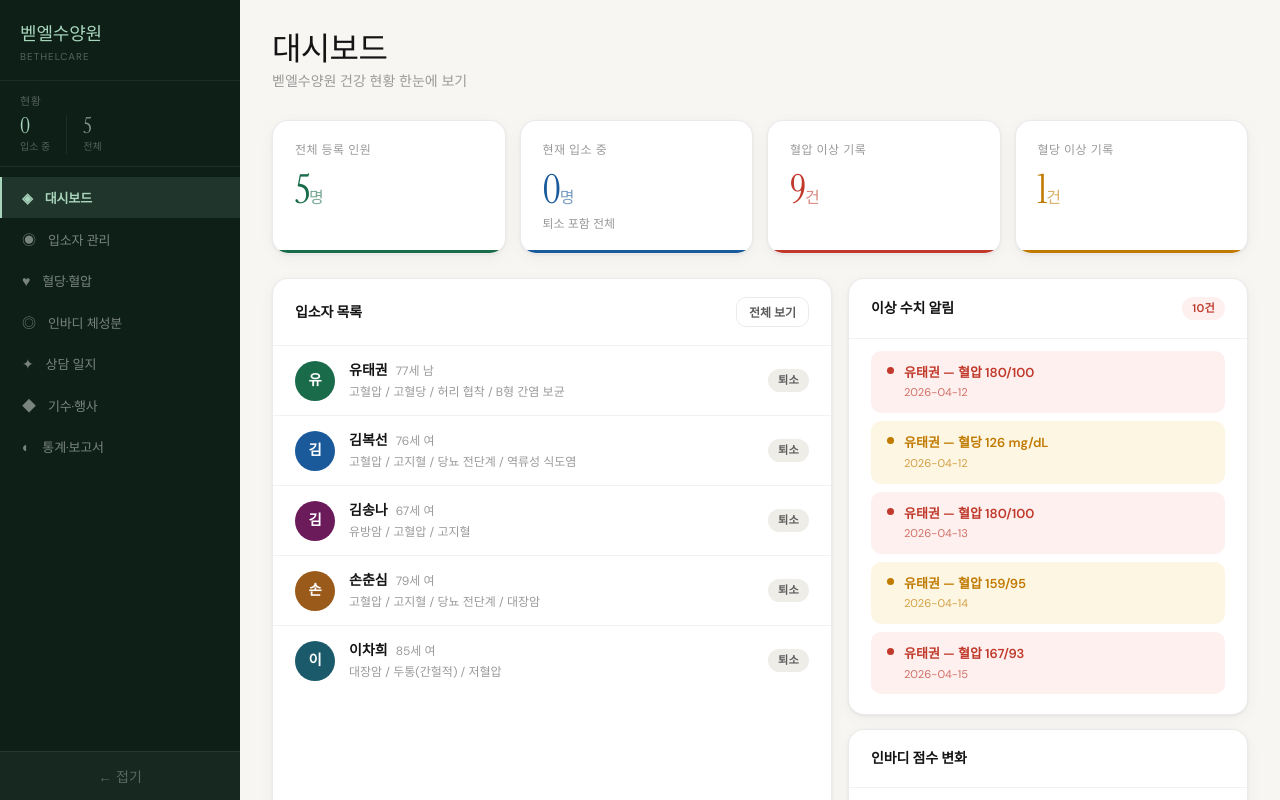
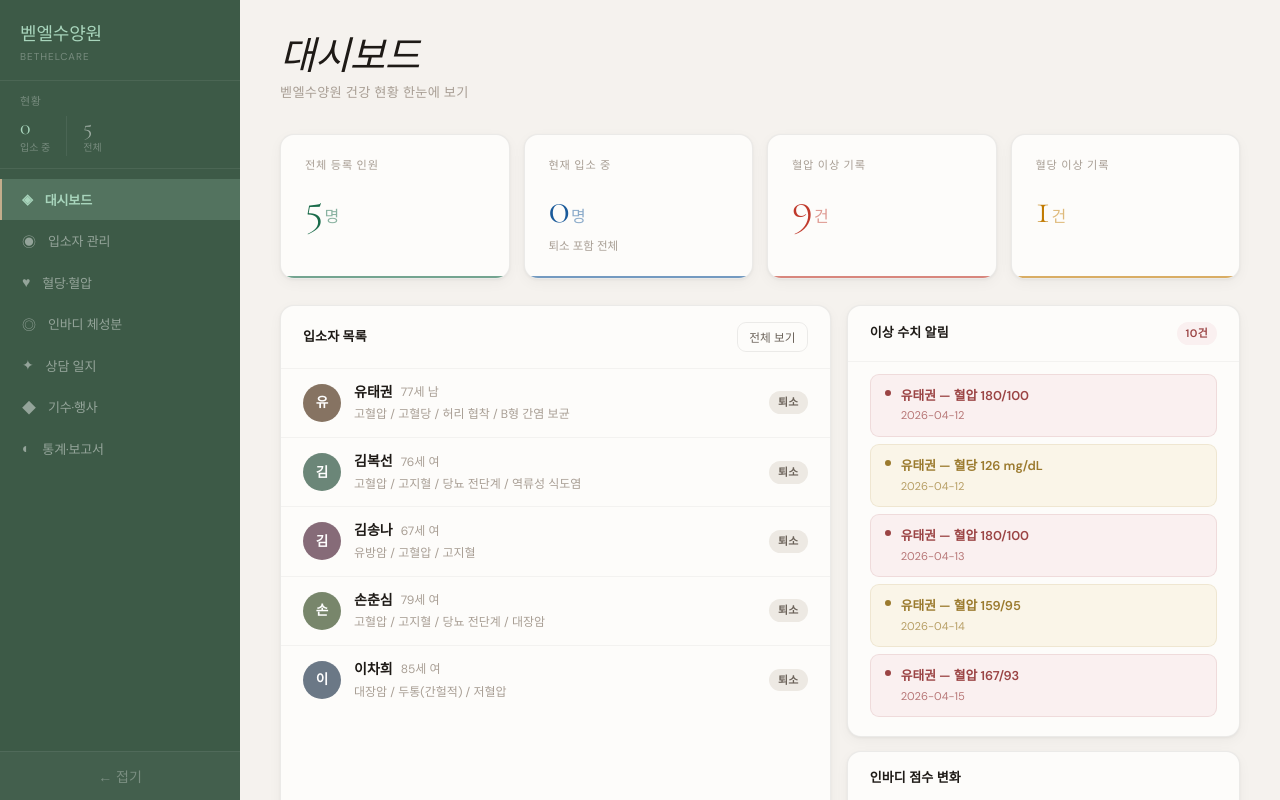
Before and after one commit to bethel3004/bethelcare-react, a React (Create React App) app: page / in a window 1280 px wide. Shown: the top 800 px of the page. Built offline with nearby package versions, Linux system fonts and the light colour scheme.

Commit message:
update sidebar color

```diff
--- a/public/index.html
+++ b/public/index.html
@@ -3,14 +3,13 @@
 <head>
   <meta charset="utf-8" />
   <meta name="viewport" content="width=device-width, initial-scale=1" />
-  <meta name="theme-color" content="#0A0A0A" />
   <title>BethelCare · 벧엘수양원</title>
   <link rel="preconnect" href="https://fonts.googleapis.com">
   <link rel="preconnect" href="https://fonts.gstatic.com" crossorigin>
-  <link href="https://fonts.googleapis.com/css2?family=Noto+Sans+KR:wght@300;400;500;600;700&family=DM+Sans:wght@300;400;500;600&family=Instrument+Serif:ital@0;1&display=swap" rel="stylesheet">
+  <link href="https://fonts.googleapis.com/css2?family=Cormorant+Garamond:ital,wght@0,300;0,400;0,500;1,300;1,400&family=DM+Sans:opsz,wght@9..40,300;9..40,400;9..40,500;9..40,600&family=Noto+Sans+KR:wght@300;400;500;600&display=swap" rel="stylesheet">
   <style>
     *, *::before, *::after { box-sizing: border-box; }
-    body { margin: 0; background: #F7F6F3; }
+    body { margin: 0; background: #F5F2EE; }
     #root { min-height: 100vh; }
   </style>
 </head>
--- a/src/App.css
+++ b/src/App.css
@@ -1,32 +1,35 @@
 /* ═══ 전역 변수 & 리셋 ═══ */
 :root {
-  --bg:        #F7F6F3;
-  --bg2:       #EFEDE8;
-  --surface:   #FFFFFF;
-  --border:    rgba(0,0,0,0.08);
-  --border2:   rgba(0,0,0,0.05);
-  --text:      #141414;
-  --text2:     #5C5C5C;
-  --text3:     #9A9A9A;
-  --accent:    #1A6B4A;
-  --accent2:   #2D8B65;
-  --accent-bg: #EBF5F0;
-  --red:       #C0392B;
-  --red-bg:    #FDF0EF;
-  --amber:     #C17A00;
-  --amber-bg:  #FDF6E3;
-  --blue:      #1A5A9A;
-  --blue-bg:   #EBF2FA;
+  --bg:        #F5F2EE;
+  --bg2:       #EDE9E3;
+  --surface:   #FDFCFA;
+  --border:    rgba(0,0,0,0.07);
+  --border2:   rgba(0,0,0,0.04);
+  --text:      #1E1A16;
+  --text2:     #6B6259;
+  --text3:     #A89E94;
+  --accent:    #5C7A5F;
+  --accent2:   #4A6650;
+  --accent-bg: #EAF0EB;
+  --red:       #9B4444;
+  --red-bg:    #FAF0F0;
+  --amber:     #9B7A2E;
+  --amber-bg:  #FAF5E8;
+  --blue:      #3D5F8A;
+  --blue-bg:   #EBF0F7;
+  --sidebar-bg:#2C2118;
   --sidebar-w: 240px;
   --sidebar-w-closed: 64px;
-  --radius:    16px;
-  --radius-sm: 10px;
-  --shadow:    0 1px 3px rgba(0,0,0,0.06), 0 4px 16px rgba(0,0,0,0.04);
-  --shadow-lg: 0 8px 32px rgba(0,0,0,0.1);
+  --radius:    14px;
+  --radius-sm: 9px;
+  --shadow:    0 1px 3px rgba(0,0,0,0.05), 0 4px 14px rgba(0,0,0,0.04);
+  --shadow-lg: 0 8px 30px rgba(0,0,0,0.09);
   --font-sans: 'DM Sans', 'Noto Sans KR', sans-serif;
-  --font-serif:'Instrument Serif', Georgia, serif;
+  --font-serif:'Cormorant Garamond', 'Noto Serif KR', Georgia, serif;
   --transition: all 0.2s cubic-bezier(0.4,0,0.2,1);
 }
+
+@import url('https://fonts.googleapis.com/css2?family=Cormorant+Garamond:ital,wght@0,300;0,400;0,500;1,300;1,400&family=DM+Sans:wght@300;400;500;600&family=Noto+Sans+KR:wght@300;400;500;600;700&family=Noto+Serif+KR:wght@300;400&display=swap');
 
 *, *::before, *::after { box-sizing: border-box; margin: 0; padding: 0; }
 
@@ -35,14 +38,11 @@ body {
   background: var(--bg);
   color: var(--text);
   -webkit-font-smoothing: antialiased;
-  line-height: 1.5;
+  line-height: 1.55;
 }
 
 /* ═══ 레이아웃 ═══ */
-.app-root {
-  display: flex;
-  min-height: 100vh;
-}
+.app-root { display: flex; min-height: 100vh; }
 
 .main-content {
   flex: 1;
@@ -53,33 +53,34 @@ body {
 .main-content.sidebar-closed { margin-left: var(--sidebar-w-closed); }
 
 .page-wrapper {
-  padding: 32px;
-  max-width: 1280px;
+  padding: 36px 40px;
+  max-width: 1240px;
   margin: 0 auto;
-  animation: fadeUp 0.3s ease;
+  animation: fadeUp 0.25s ease;
 }
 
 @keyframes fadeUp {
-  from { opacity:0; transform:translateY(12px); }
+  from { opacity:0; transform:translateY(10px); }
   to   { opacity:1; transform:translateY(0); }
 }
 
 /* ═══ 페이지 헤더 ═══ */
-.page-header {
-  margin-bottom: 28px;
-}
+.page-header { margin-bottom: 30px; }
 .page-header h1 {
   font-family: var(--font-serif);
-  font-size: 2rem;
-  font-weight: 400;
+  font-size: 2.4rem;
+  font-weight: 300;
   color: var(--text);
-  letter-spacing: -0.02em;
+  letter-spacing: -0.01em;
   line-height: 1.1;
+  font-style: italic;
 }
 .page-header p {
-  font-size: 0.875rem;
+  font-size: 0.825rem;
   color: var(--text3);
-  margin-top: 4px;
+  margin-top: 5px;
+  font-weight: 400;
+  letter-spacing: 0.02em;
 }
 
 /* ═══ 카드 ═══ */
@@ -91,17 +92,17 @@ body {
   overflow: hidden;
 }
 .card-header {
-  padding: 18px 22px;
+  padding: 16px 22px;
   border-bottom: 1px solid var(--border2);
   display: flex;
   align-items: center;
   justify-content: space-between;
 }
 .card-title {
-  font-size: 0.875rem;
+  font-size: 0.8125rem;
   font-weight: 600;
   color: var(--text);
-  letter-spacing: -0.01em;
+  letter-spacing: 0.01em;
 }
 .card-body { padding: 20px 22px; }
 
@@ -110,60 +111,55 @@ body {
   display: grid;
   grid-template-columns: repeat(4, 1fr);
   gap: 14px;
-  margin-bottom: 24px;
+  margin-bottom: 26px;
 }
 .kpi-card {
   background: var(--surface);
   border-radius: var(--radius);
   border: 1px solid var(--border);
-  padding: 20px 22px;
+  padding: 22px 24px;
   box-shadow: var(--shadow);
   position: relative;
   overflow: hidden;
   transition: var(--transition);
-  cursor: default;
 }
 .kpi-card:hover { transform: translateY(-2px); box-shadow: var(--shadow-lg); }
 .kpi-card::after {
   content: '';
   position: absolute;
   bottom: 0; left: 0; right: 0;
-  height: 3px;
+  height: 2px;
   background: var(--kpi-color, var(--accent));
-  border-radius: 0 0 2px 2px;
+  opacity: 0.6;
 }
 .kpi-label {
-  font-size: 0.75rem;
+  font-size: 0.7rem;
   font-weight: 500;
   color: var(--text3);
-  letter-spacing: 0.04em;
+  letter-spacing: 0.07em;
   text-transform: uppercase;
-  margin-bottom: 10px;
+  margin-bottom: 12px;
 }
 .kpi-value {
   font-family: var(--font-serif);
-  font-size: 2.5rem;
-  font-weight: 400;
+  font-size: 2.8rem;
+  font-weight: 300;
   color: var(--kpi-color, var(--accent));
   line-height: 1;
-  letter-spacing: -0.03em;
+  letter-spacing: -0.02em;
 }
-.kpi-unit { font-size: 1rem; font-family: var(--font-sans); opacity: 0.6; }
-.kpi-sub {
-  font-size: 0.75rem;
-  color: var(--text3);
-  margin-top: 6px;
-}
+.kpi-unit { font-size: 1rem; font-family: var(--font-sans); opacity: 0.5; margin-left: 2px; }
+.kpi-sub { font-size: 0.72rem; color: var(--text3); margin-top: 7px; }
 
 /* ═══ 배지 ═══ */
 .badge {
   display: inline-flex;
   align-items: center;
-  padding: 3px 10px;
+  padding: 3px 9px;
   border-radius: 20px;
-  font-size: 0.7rem;
+  font-size: 0.68rem;
   font-weight: 600;
-  letter-spacing: 0.02em;
+  letter-spacing: 0.03em;
   white-space: nowrap;
 }
 .badge-green  { background: var(--accent-bg); color: var(--accent); }
@@ -176,10 +172,10 @@ body {
 .list-item {
   display: flex;
   align-items: center;
-  gap: 14px;
-  padding: 14px 22px;
+  gap: 13px;
+  padding: 13px 22px;
   border-bottom: 1px solid var(--border2);
-  transition: background 0.15s;
+  transition: background 0.12s;
   cursor: pointer;
 }
 .list-item:last-child { border-bottom: none; }
@@ -187,11 +183,12 @@ body {
 
 /* ═══ 아바타 ═══ */
 .avatar {
-  width: 40px; height: 40px;
+  width: 38px; height: 38px;
   border-radius: 50%;
   display: flex; align-items: center; justify-content: center;
-  font-size: 0.9rem; font-weight: 700; color: white;
+  font-size: 0.85rem; font-weight: 600; color: white;
   flex-shrink: 0;
+  opacity: 0.9;
 }
 
 /* ═══ 버튼 ═══ */
@@ -199,52 +196,50 @@ body {
   display: inline-flex;
   align-items: center;
   gap: 6px;
-  padding: 8px 16px;
+  padding: 7px 15px;
   border-radius: var(--radius-sm);
-  font-size: 0.8125rem;
-  font-weight: 600;
+  font-size: 0.7875rem;
+  font-weight: 500;
   font-family: var(--font-sans);
   cursor: pointer;
   transition: var(--transition);
-  border: 1.5px solid transparent;
+  border: 1px solid transparent;
   white-space: nowrap;
+  letter-spacing: 0.01em;
 }
 .btn-primary {
   background: var(--accent);
   color: white;
   border-color: var(--accent);
 }
-.btn-primary:hover { background: var(--accent2); transform: translateY(-1px); box-shadow: 0 4px 12px rgba(26,107,74,0.3); }
+.btn-primary:hover { background: var(--accent2); box-shadow: 0 3px 10px rgba(92,122,95,0.25); }
 .btn-ghost {
   background: transparent;
   color: var(--text2);
   border-color: var(--border);
 }
 .btn-ghost:hover { background: var(--bg2); color: var(--text); }
-.btn-danger {
-  background: var(--red-bg);
-  color: var(--red);
-  border-color: transparent;
-}
-.btn-danger:hover { background: #f9d8d5; }
-.btn-sm { padding: 5px 12px; font-size: 0.75rem; }
+.btn-danger { background: var(--red-bg); color: var(--red); }
+.btn-danger:hover { background: #f5e0e0; }
+.btn-sm { padding: 5px 11px; font-size: 0.73rem; }
 
 /* ═══ 폼 ═══ */
-.form-grid { display: grid; gap: 16px; }
+.form-grid { display: grid; gap: 14px; }
 .form-grid-2 { grid-template-columns: 1fr 1fr; }
 .form-grid-3 { grid-template-columns: 1fr 1fr 1fr; }
 .form-group { display: flex; flex-direction: column; gap: 5px; }
 .form-label {
-  font-size: 0.75rem;
+  font-size: 0.72rem;
   font-weight: 600;
   color: var(--text2);
-  letter-spacing: 0.02em;
+  letter-spacing: 0.04em;
+  text-transform: uppercase;
 }
 .form-label.required::after { content: ' *'; color: var(--red); }
 .form-input, .form-select, .form-textarea {
   width: 100%;
-  padding: 9px 13px;
-  border: 1.5px solid var(--border);
+  padding: 8px 12px;
+  border: 1px solid var(--border);
   border-radius: var(--radius-sm);
   font-size: 0.875rem;
   font-family: var(--font-sans);
@@ -255,14 +250,14 @@ body {
 }
 .form-input:focus, .form-select:focus, .form-textarea:focus {
   border-color: var(--accent);
-  box-shadow: 0 0 0 3px rgba(26,107,74,0.1);
+  box-shadow: 0 0 0 3px rgba(92,122,95,0.1);
 }
 .form-textarea { resize: vertical; min-height: 80px; }
 .form-actions {
   display: flex;
-  gap: 10px;
+  gap: 8px;
   justify-content: flex-end;
-  margin-top: 8px;
+  margin-top: 6px;
   padding-top: 16px;
   border-top: 1px solid var(--border2);
 }
@@ -270,17 +265,17 @@ body {
 /* ═══ 탭 ═══ */
 .tabs {
   display: flex;
-  gap: 2px;
+  gap: 1px;
   background: var(--bg2);
-  padding: 4px;
+  padding: 3px;
   border-radius: var(--radius-sm);
-  margin-bottom: 20px;
+  margin-bottom: 22px;
   width: fit-content;
 }
 .tab {
-  padding: 7px 18px;
+  padding: 6px 16px;
   border-radius: 7px;
-  font-size: 0.8125rem;
+  font-size: 0.7875rem;
   font-weight: 500;
   color: var(--text2);
   cursor: pointer;
@@ -288,12 +283,13 @@ body {
   border: none;
   background: none;
   font-family: var(--font-sans);
+  letter-spacing: 0.01em;
 }
 .tab.active {
   background: var(--surface);
   color: var(--text);
   font-weight: 600;
-  box-shadow: 0 1px 4px rgba(0,0,0,0.1);
+  box-shadow: 0 1px 3px rgba(0,0,0,0.08);
 }
 .tab:hover:not(.active) { color: var(--text); }
 
@@ -302,53 +298,44 @@ body {
   display: flex;
   align-items: flex-start;
   gap: 10px;
-  padding: 12px 16px;
+  padding: 11px 14px;
   border-radius: var(--radius-sm);
-  font-size: 0.8125rem;
-  margin-bottom: 8px;
+  font-size: 0.8rem;
+  margin-bottom: 7px;
+  border: 1px solid transparent;
 }
-.alert-dot {
-  width: 7px; height: 7px;
-  border-radius: 50%;
-  flex-shrink: 0;
-  margin-top: 4px;
-}
-.alert-red    { background: var(--red-bg);   color: var(--red); }
-.alert-amber  { background: var(--amber-bg); color: var(--amber); }
-.alert-green  { background: var(--accent-bg); color: var(--accent); }
+.alert-dot { width: 6px; height: 6px; border-radius: 50%; flex-shrink: 0; margin-top: 4px; }
+.alert-red   { background: var(--red-bg);   color: var(--red);   border-color: rgba(155,68,68,0.12); }
+.alert-amber { background: var(--amber-bg); color: var(--amber); border-color: rgba(155,122,46,0.12); }
+.alert-green { background: var(--accent-bg); color: var(--accent); }
 
 /* ═══ 타임라인 ═══ */
 .timeline-item {
   border-left: 2px solid var(--accent);
   padding: 10px 16px;
-  margin-bottom: 12px;
+  margin-bottom: 11px;
   background: var(--bg);
   border-radius: 0 var(--radius-sm) var(--radius-sm) 0;
 }
-.timeline-meta {
-  font-size: 0.75rem;
-  color: var(--text3);
-  margin-bottom: 6px;
-  font-weight: 500;
-}
+.timeline-meta { font-size: 0.72rem; color: var(--text3); margin-bottom: 5px; font-weight: 500; }
 
 /* ═══ 테이블 ═══ */
 .table-wrap { overflow-x: auto; }
 table { width: 100%; border-collapse: collapse; }
 thead th {
-  padding: 10px 16px;
+  padding: 9px 16px;
   text-align: left;
-  font-size: 0.7rem;
+  font-size: 0.67rem;
   font-weight: 600;
   color: var(--text3);
-  letter-spacing: 0.06em;
+  letter-spacing: 0.07em;
   text-transform: uppercase;
   background: var(--bg);
   border-bottom: 1px solid var(--border);
   white-space: nowrap;
 }
 tbody td {
-  padding: 13px 16px;
+  padding: 12px 16px;
   font-size: 0.8125rem;
   border-bottom: 1px solid var(--border2);
   vertical-align: middle;
@@ -357,35 +344,30 @@ tbody tr:last-child td { border-bottom: none; }
 tbody tr:hover td { background: var(--bg); }
 
 /* ═══ 수치 색상 ═══ */
-.val-danger  { color: var(--red);   font-weight: 700; }
-.val-warning { color: var(--amber); font-weight: 600; }
-.val-good    { color: var(--accent); font-weight: 600; }
+.val-danger  { color: var(--red);    font-weight: 700; }
+.val-warning { color: var(--amber);  font-weight: 600; }
+.val-good    { color: var(--accent); font-weight: 500; }
 
 /* ═══ 섹션 헤더 ═══ */
 .section-label {
-  font-size: 0.7rem;
+  font-size: 0.67rem;
   font-weight: 700;
   color: var(--text3);
-  letter-spacing: 0.08em;
+  letter-spacing: 0.09em;
   text-transform: uppercase;
-  margin: 20px 0 10px;
+  margin: 18px 0 9px;
 }
 
 /* ═══ 구분선 ═══ */
-hr { border: none; border-top: 1px solid var(--border); margin: 20px 0; }
+hr { border: none; border-top: 1px solid var(--border); margin: 18px 0; }
 
 /* ═══ 빈 상태 ═══ */
-.empty-state {
-  text-align: center;
-  padding: 48px 24px;
-  color: var(--text3);
-  font-size: 0.875rem;
-}
+.empty-state { text-align: center; padding: 48px 24px; color: var(--text3); font-size: 0.875rem; }
 
 /* ═══ 모달 ═══ */
 .modal-overlay {
   position: fixed; inset: 0;
-  background: rgba(0,0,0,0.4);
+  background: rgba(20,16,12,0.45);
   backdrop-filter: blur(4px);
   display: flex; align-items: center; justify-content: center;
   z-index: 1000;
@@ -398,17 +380,18 @@ hr { border: none; border-top: 1px solid var(--border); margin: 20px 0; }
   border: 1px solid var(--border);
   box-shadow: var(--shadow-lg);
   width: 90%;
-  max-width: 520px;
+  max-width: 500px;
   max-height: 90vh;
   overflow-y: auto;
   padding: 24px;
   animation: slideUp 0.2s cubic-bezier(0.4,0,0.2,1);
 }
-@keyframes slideUp { from { opacity:0; transform:translateY(20px); } to { opacity:1; transform:translateY(0); } }
+@keyframes slideUp { from { opacity:0; transform:translateY(18px); } to { opacity:1; transform:translateY(0); } }
 .modal-title {
   font-family: var(--font-serif);
-  font-size: 1.3rem;
-  font-weight: 400;
+  font-size: 1.5rem;
+  font-weight: 300;
+  font-style: italic;
   margin-bottom: 20px;
   padding-bottom: 14px;
   border-bottom: 1px solid var(--border);
@@ -420,28 +403,22 @@ hr { border: none; border-top: 1px solid var(--border); margin: 20px 0; }
   grid-template-columns: 1fr auto 1fr;
   gap: 16px;
   align-items: center;
-  background: linear-gradient(135deg, var(--accent-bg), var(--blue-bg));
+  background: linear-gradient(135deg, #F0F4F0, #F4F1EB);
   border-radius: var(--radius);
   padding: 24px;
   margin-bottom: 16px;
+  border: 1px solid rgba(92,122,95,0.12);
 }
-.ib-score {
-  text-align: center;
-}
+.ib-score { text-align: center; }
 .ib-score-num {
   font-family: var(--font-serif);
-  font-size: 3.5rem;
-  font-weight: 400;
+  font-size: 3.8rem;
+  font-weight: 300;
   line-height: 1;
-  letter-spacing: -0.04em;
+  letter-spacing: -0.03em;
 }
-.ib-score-label {
-  font-size: 0.75rem;
-  color: var(--text3);
-  margin-top: 4px;
-  font-weight: 500;
-}
-.ib-arrow { font-size: 1.5rem; color: var(--border); text-align:center; }
+.ib-score-label { font-size: 0.72rem; color: var(--text3); margin-top: 5px; font-weight: 500; letter-spacing: 0.03em; }
+.ib-arrow { font-size: 1.2rem; color: var(--border); text-align: center; opacity: 0.5; }
 
 /* ═══ 스크롤바 ═══ */
 ::-webkit-scrollbar { width: 5px; height: 5px; }
@@ -452,8 +429,7 @@ hr { border: none; border-top: 1px solid var(--border); margin: 20px 0; }
 /* ═══ 반응형 ═══ */
 @media (max-width: 768px) {
   .kpi-grid { grid-template-columns: 1fr 1fr; }
-  .page-wrapper { padding: 16px; }
+  .page-wrapper { padding: 18px; }
   .form-grid-2, .form-grid-3 { grid-template-columns: 1fr; }
-  .main-content.sidebar-open   { margin-left: 0; }
-  .main-content.sidebar-closed { margin-left: 0; }
+  .main-content.sidebar-open, .main-content.sidebar-closed { margin-left: 0; }
 }
--- a/src/components/Sidebar.js
+++ b/src/components/Sidebar.js
@@ -18,7 +18,7 @@ export default function Sidebar({ page, setPage, open, setOpen, db }) {
     <aside style={{
       position: 'fixed', top: 0, left: 0, bottom: 0,
       width: open ? '240px' : '64px',
-      background: '#0D1F17',
+      background: '#3D5A47',
       display: 'flex', flexDirection: 'column',
       transition: 'width 0.3s cubic-bezier(0.4,0,0.2,1)',
       zIndex: 100,
@@ -27,7 +27,7 @@ export default function Sidebar({ page, setPage, open, setOpen, db }) {
 
       {/* 로고 */}
       <div style={{ padding: open ? '24px 20px 16px' : '20px 0', textAlign: open ? 'left' : 'center', borderBottom: '1px solid rgba(255,255,255,0.07)', flexShrink:0 }}>
-        <div style={{ fontSize: open ? '18px' : '22px', fontFamily: "'Instrument Serif', serif", color: '#A8D5BC', letterSpacing: '-0.01em', lineHeight: 1.2 }}>
+        <div style={{ fontSize: open ? '18px' : '22px', fontFamily: "'Cormorant Garamond', serif", color: '#A8D5BC', letterSpacing: '-0.01em', lineHeight: 1.2 }}>
           {open ? '벧엘수양원' : '벧'}
         </div>
         {open && <div style={{ fontSize: '10px', color: 'rgba(255,255,255,0.3)', letterSpacing: '0.1em', textTransform: 'uppercase', marginTop: '3px' }}>BethelCare</div>}
@@ -39,12 +39,12 @@ export default function Sidebar({ page, setPage, open, setOpen, db }) {
           <div style={{ fontSize: '11px', color: 'rgba(255,255,255,0.3)', letterSpacing: '0.06em', textTransform: 'uppercase', marginBottom: '6px' }}>현황</div>
           <div style={{ display: 'flex', gap: '16px' }}>
             <div>
-              <div style={{ fontFamily: "'Instrument Serif', serif", fontSize: '22px', color: '#A8D5BC', lineHeight: 1 }}>{active}</div>
+              <div style={{ fontFamily: "'Cormorant Garamond', serif", fontSize: '22px', color: '#A8D5BC', lineHeight: 1 }}>{active}</div>
               <div style={{ fontSize: '10px', color: 'rgba(255,255,255,0.3)', marginTop: '2px' }}>입소 중</div>
             </div>
             <div style={{ width: '1px', background: 'rgba(255,255,255,0.07)' }} />
             <div>
-              <div style={{ fontFamily: "'Instrument Serif', serif", fontSize: '22px', color: 'rgba(255,255,255,0.5)', lineHeight: 1 }}>{total}</div>
+              <div style={{ fontFamily: "'Cormorant Garamond', serif", fontSize: '22px', color: 'rgba(255,255,255,0.5)', lineHeight: 1 }}>{total}</div>
               <div style={{ fontSize: '10px', color: 'rgba(255,255,255,0.3)', marginTop: '2px' }}>전체</div>
             </div>
           </div>
@@ -63,9 +63,9 @@ export default function Sidebar({ page, setPage, open, setOpen, db }) {
               justifyContent: open ? 'flex-start' : 'center',
               width: '100%',
               padding: open ? '11px 20px' : '13px 0',
-              background: isActive ? 'rgba(168,213,188,0.12)' : 'transparent',
+              background: isActive ? 'rgba(168,213,188,0.2)' : 'transparent',
               border: 'none',
-              borderLeft: isActive ? '2px solid #A8D5BC' : '2px solid transparent',
+              borderLeft: isActive ? '2px solid #C4AD8C' : '2px solid transparent',
               color: isActive ? '#A8D5BC' : 'rgba(255,255,255,0.45)',
               fontSize: '13px',
               fontWeight: isActive ? '600' : '400',
@@ -89,7 +89,7 @@ export default function Sidebar({ page, setPage, open, setOpen, db }) {
       {/* 토글 버튼 */}
       <button onClick={() => setOpen(!open)} style={{
         padding: '14px',
-        background: 'rgba(255,255,255,0.04)',
+        background: 'rgba(255,255,255,0.03)',
         border: 'none',
         borderTop: '1px solid rgba(255,255,255,0.07)',
         color: 'rgba(255,255,255,0.3)',
--- a/src/pages/Dashboard.js
+++ b/src/pages/Dashboard.js
@@ -1,7 +1,7 @@
 import React from 'react';
 import { LineChart, Line, XAxis, YAxis, Tooltip, ResponsiveContainer, ReferenceLine } from 'recharts';
 
-const AVATAR_COLORS = ['#1A6B4A','#1A5A9A','#6B1A5A','#9A5A1A','#1A5A6B','#6B4A1A'];
+const AVATAR_COLORS = ['#7A6552','#5C7A6A','#7A5C6A','#6A7A5C','#5C6A7A','#7A7052'];
 
 function Avatar({ name, idx }) {
   return (
--- a/src/pages/OtherPages.js
+++ b/src/pages/OtherPages.js
@@ -78,7 +78,7 @@ export function Consult({ db }) {
 }
 
 const TYPE_CFG = {
-  '정기 기수':    {border:'#1A6B4A',bg:'var(--accent-bg)',text:'var(--accent)'},
+  '정기 기수':    {border:'#5C7A5F',bg:'var(--accent-bg)',text:'var(--accent)'},
   '특별 행사':    {border:'#6B1A5A',bg:'#F3E5F5',text:'#6B1A5A'},
   '단기 프로그램':{border:'#1A5A9A',bg:'var(--blue-bg)',text:'var(--blue)'},
   '개인 입소':    {border:'#C17A00',bg:'var(--amber-bg)',text:'var(--amber)'},
@@ -142,7 +142,7 @@ export function Groups({ db }) {
               const myGroups = groups.filter(g=>(g.멤버IDs||'').split(',').includes(p.ID));
               return (
                 <div key={p.ID} className="list-item">
-                  <div className="avatar" style={{background:'#1A6B4A',width:32,height:32,fontSize:'0.8rem'}}>{p.성명[0]}</div>
+                  <div className="avatar" style={{background:'#7A6552',width:32,height:32,fontSize:'0.8rem'}}>{p.성명[0]}</div>
                   <span style={{fontWeight:600,fontSize:'0.875rem',width:70}}>{p.성명}</span>
                   <span style={{fontSize:'0.8rem',color:'var(--text3)',width:80}}>{p.나이}세 {p.성별}</span>
                   <div style={{display:'flex',gap:6,flexWrap:'wrap',flex:1}}>
--- a/src/pages/Patients.js
+++ b/src/pages/Patients.js
@@ -1,6 +1,6 @@
 import React, { useState } from 'react';
 
-const AVATAR_COLORS = ['#1A6B4A','#1A5A9A','#6B1A5A','#9A5A1A','#1A5A6B','#6B4A1A'];
+const AVATAR_COLORS = ['#7A6552','#5C7A6A','#7A5C6A','#6A7A5C','#5C6A7A','#7A7052'];
 
 export default function Patients({ db }) {
   const { patients, setPatients } = db;
```
